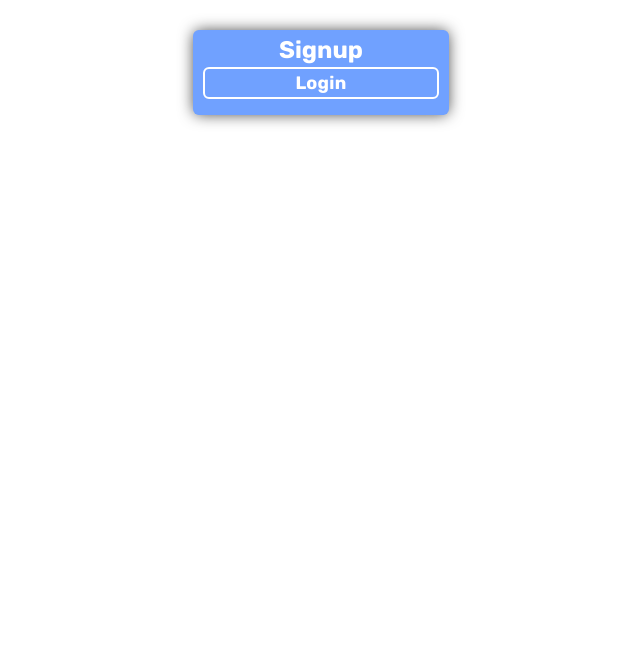
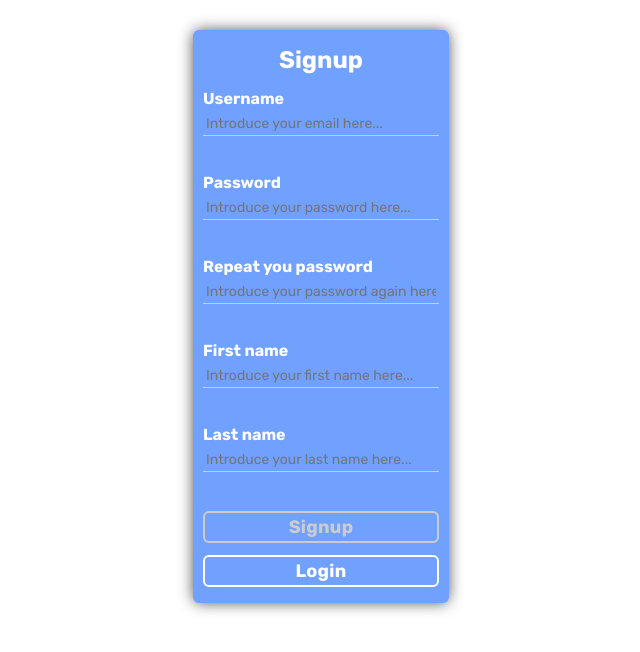
Before and after one commit to BitInByte/To-doProjectsManagement, a React (Create React App) app: page /auth in a window 1280 px wide. Both pictures are taken after a click on the button "Register". Shown: the top 652 px of the page, without its empty margins (319-959 px from the left). Built offline with nearby package versions, Linux system fonts and the light colour scheme.

Commit message:
Added register form
Register form added

```diff
--- a/src/components/Auth/Login/Login.js
+++ b/src/components/Auth/Login/Login.js
@@ -10,7 +10,7 @@ import Button from '../../UI/AuthButton/AuthButton';
 import classes from './Login.module.scss';
 
 //Stateless component
-const login = ({ clicked, values, errors, touched, isSubmitting, isValid }) => {
+const login = ({ clicked, values, errors, touched, isSubmitting, isValid, validateOnMount }) => {
 
     // console.log('Submitting');
     // console.log(isSubmitting);
@@ -19,8 +19,9 @@ const login = ({ clicked, values, errors, touched, isSubmitting, isValid }) => {
 
     console.log('Button');
     // console.log(!isValid || isSubmitting);
-    console.log(isValid);
-    console.log(isSubmitting);
+    // console.log(isValid);
+    // console.log(isSubmitting);
+    console.log(validateOnMount);
 
     // Check the validity of the input to scroll down the error
     const checkValidity = (error, touched) => {
@@ -61,6 +62,7 @@ const login = ({ clicked, values, errors, touched, isSubmitting, isValid }) => {
 
                 <Button value={'Login'} disabled={!isValid || isSubmitting} />
             </Form>
+            <Button value={'Forgot my password!'} changed={clicked} />
             <Button value={'Register'} changed={clicked} />
         </>
     )
@@ -75,6 +77,7 @@ const formikApp = withFormik({
         };
     },
     isInitialValid: false,
+    // validateOnMount: true,
     validationSchema: Yup.object().shape({
         email: Yup.string().email('Email not valid! Please introduce a valid email...').required('Email is required to login!'),
         password: Yup.string().min(9, 'You password is not valid! Password contains 9 characters or more!').required('Password is required to login!'),
--- a/src/components/Auth/Signup/Signup.js
+++ b/src/components/Auth/Signup/Signup.js
@@ -1,18 +1,104 @@
 //Import libraries
 import React from 'react';
+import { withFormik, Form, Field } from 'formik';
+import * as Yup from 'yup';
 
 //Import components
 import Button from '../../UI/AuthButton/AuthButton';
 
 //Import scoped class modules
-//import classes from './Signup.module.css';
+import classes from './Signup.module.scss';
 
 //Stateless component
-const signup = ({ clicked }) => (
-    <>
-        <h2>Signup</h2>
-        <Button value={'Login'} changed={clicked} />
-    </>
-);
+const signup = ({ clicked, values, errors, touched, isSubmitting, isValid, validateOnMount }) => {
 
-export default signup;
+
+    // Check the validity of the input to scroll down the error
+    const checkValidity = (error, touched) => {
+        const errorMessageElement = [classes.Signup__paragraph];
+        if (error && touched) errorMessageElement.push(classes.Signup__paragraph_show);
+        return errorMessageElement.join(' ')
+    };
+
+    // Check the validity of the input to change the border bottom of the element
+    const checkInputValidity = (error, touched) => {
+        const inputClasses = [classes.Signup__input];
+        if (error && touched) {
+            inputClasses.push(classes.Signup__input_Invalid);
+        } else if (!error && touched) {
+            inputClasses.push(classes.Signup__input_Valid);
+        };
+        return inputClasses.join(' ');
+    };
+
+    return (
+        <>
+            <h2>Signup</h2>
+            <Form className={classes.Signup}>
+                <div>
+                    <label className={classes.Signup__label}>Username</label>
+                    <Field className={checkInputValidity(errors.email, touched.email)} type="email" name="email" placeholder="Introduce your email here..." />
+                    {/* Check if the email is touched and if the email have an error on the Formik object. Error caught by Yup */}
+                    {/* Passing an empty space to the element if dont detect an error to force empty space */}
+                    <p className={checkValidity(errors.email, touched.email)} >{errors.email ? errors.email : '&bnsp;'}</p>
+                </div>
+                <div>
+                    <label className={classes.Signup__label}>Password</label>
+                    <Field className={checkInputValidity(errors.password, touched.password)} type="password" name="password" placeholder="Introduce your password here..." />
+                    {/* Check if the password is touched and if the password have an error on the Formik object. Error caught by Yup */}
+                    {/* Passing an empty space to the element if dont detect an error to force empty space */}
+                    <p className={checkValidity(errors.password, touched.password)} >{errors.password ? errors.password : '&bnsp;'}</p>
+                </div>
+                <div>
+                    <label className={classes.Signup__label}>Repeat you password</label>
+                    <Field className={checkInputValidity(errors.repeatPassword, touched.repeatPassword)} type="password" name="repeatPassword" placeholder="Introduce your password again here..." />
+                    {/* Check if the password is touched and if the password have an error on the Formik object. Error caught by Yup */}
+                    {/* Passing an empty space to the element if dont detect an error to force empty space */}
+                    <p className={checkValidity(errors.repeatPassword, touched.repeatPassword)} >{errors.repeatPassword ? errors.repeatPassword : '&bnsp;'}</p>
+                </div>
+                <div>
+                    <label className={classes.Signup__label}>First name</label>
+                    <Field className={checkInputValidity(errors.firstName, touched.firstName)} type="text" name="firstName" placeholder="Introduce your first name here..." />
+                    {/* Check if the password is touched and if the password have an error on the Formik object. Error caught by Yup */}
+                    {/* Passing an empty space to the element if dont detect an error to force empty space */}
+                    <p className={checkValidity(errors.firstName, touched.firstName)} >{errors.firstName ? errors.firstName : '&bnsp;'}</p>
+                </div>
+                <div>
+                    <label className={classes.Signup__label}>Last name</label>
+                    <Field className={checkInputValidity(errors.lastName, touched.lastName)} type="password" name="lastName" placeholder="Introduce your last name here..." />
+                    {/* Check if the password is touched and if the password have an error on the Formik object. Error caught by Yup */}
+                    {/* Passing an empty space to the element if dont detect an error to force empty space */}
+                    <p className={checkValidity(errors.lastName, touched.lastName)} >{errors.lastName ? errors.lastName : '&bnsp;'}</p>
+                </div>
+
+                <Button value={'Signup'} disabled={!isValid || isSubmitting} />
+            </Form>
+            <Button value={'Login'} changed={clicked} />
+        </>
+    )
+};
+
+const formikApp = withFormik({
+    // Values that will be passed to the props for the form. The value will be attributed accordngly to the object name
+    mapPropsToValues: ({ email, password, repeatPassword, firstName, lastName }) => {
+        return {
+            email: email || '',
+            password: password || '',
+            repeatPassword: repeatPassword || '',
+            firstName: firstName || '',
+            lastName: lastName || '',
+        };
+    },
+    isInitialValid: false,
+    // validateOnMount: true,
+    validationSchema: Yup.object().shape({
+        email: Yup.string().email('Email not valid! Please introduce a valid email...').required('Email is required to login!'),
+        password: Yup.string().min(9, 'You password is not valid! Password contains 9 characters or more!').required('Password is required to login!'),
+        repeatPassword: Yup.string().oneOf([Yup.ref('password'), null], 'Both password must be the same!').required('You should introduce your password again!'),
+        firstName: Yup.string().required('You should introduce your first name!'),
+        lastName: Yup.string().required('You should introduce your last name!'),
+    }),
+    handleSubmit() { },
+})(signup);
+
+export default formikApp;
--- a/src/components/Auth/Signup/Signup.module.scss
+++ b/src/components/Auth/Signup/Signup.module.scss
@@ -0,0 +1,79 @@
+.Signup {
+    text-align: left;
+    width: 100%;
+    &__label {
+        display: block;
+        width: 100%;
+        text-align: left;
+        font-weight: bold;
+        padding: .3rem 0;
+        margin-top: .4rem;
+    }
+
+    &__input {
+        position: relative;
+        outline: none;
+        display: block;
+        width: 100%;
+        font-size: 1.4rem;
+        height: 100%;
+        padding: .3rem;
+        box-sizing: border-box;
+        background-color: transparent;
+        border: none;
+        border-bottom: .15rem solid #ccc;
+        font-family: 'Rubik', sans-serif;
+        margin-bottom: .5rem;
+
+        color: #fff;
+
+        transition: all .4s ease-out;
+
+        &_Valid {
+            border-bottom: .15rem solid #0f0;
+        }
+
+        &_Invalid {
+            border-bottom: .15rem solid #f00;
+        }
+
+        &::-webkit-input-placeholder {
+            font-family: 'Rubik', sans-serif;
+          }
+
+        &:-ms-input-placeholder {
+            font-family: 'Rubik', sans-serif;
+        }
+
+        &:-moz-placeholder {
+            font-family: 'Rubik', sans-serif;
+        }
+
+        &::-moz-placeholder {
+            font-family: 'Rubik', sans-serif;
+        }
+    }
+
+    &__paragraph {
+        position: relative;
+        margin: .6rem 0;
+
+        color: red;
+        font-weight: bold;
+        font-size: 1.4rem;
+        font-family: 'Rubik', sans-serif;
+
+        transform: translateY(-100%);
+        opacity: 0;
+        visibility: hidden;
+
+        transition: all .2s ease-out;
+        z-index: 999;
+
+        &_show {
+            visibility: visible;
+            transform: translateY(0);
+            opacity: 1;
+        }
+    }
+}
--- a/src/containers/Auth/Auth.module.scss
+++ b/src/containers/Auth/Auth.module.scss
@@ -18,6 +18,7 @@
 h2 {
     text-align: center;
     width: 100%;
+    margin: 1rem 0
 }
 
 body {
```
